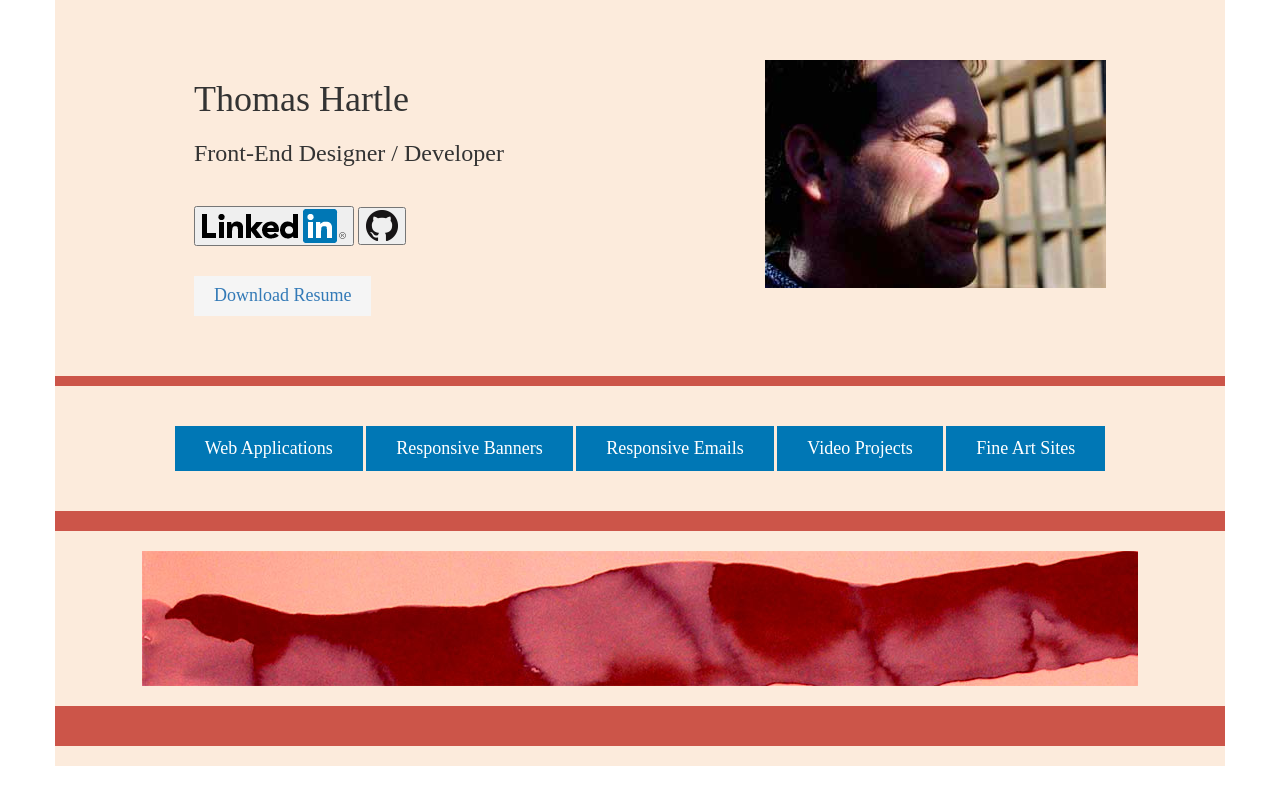
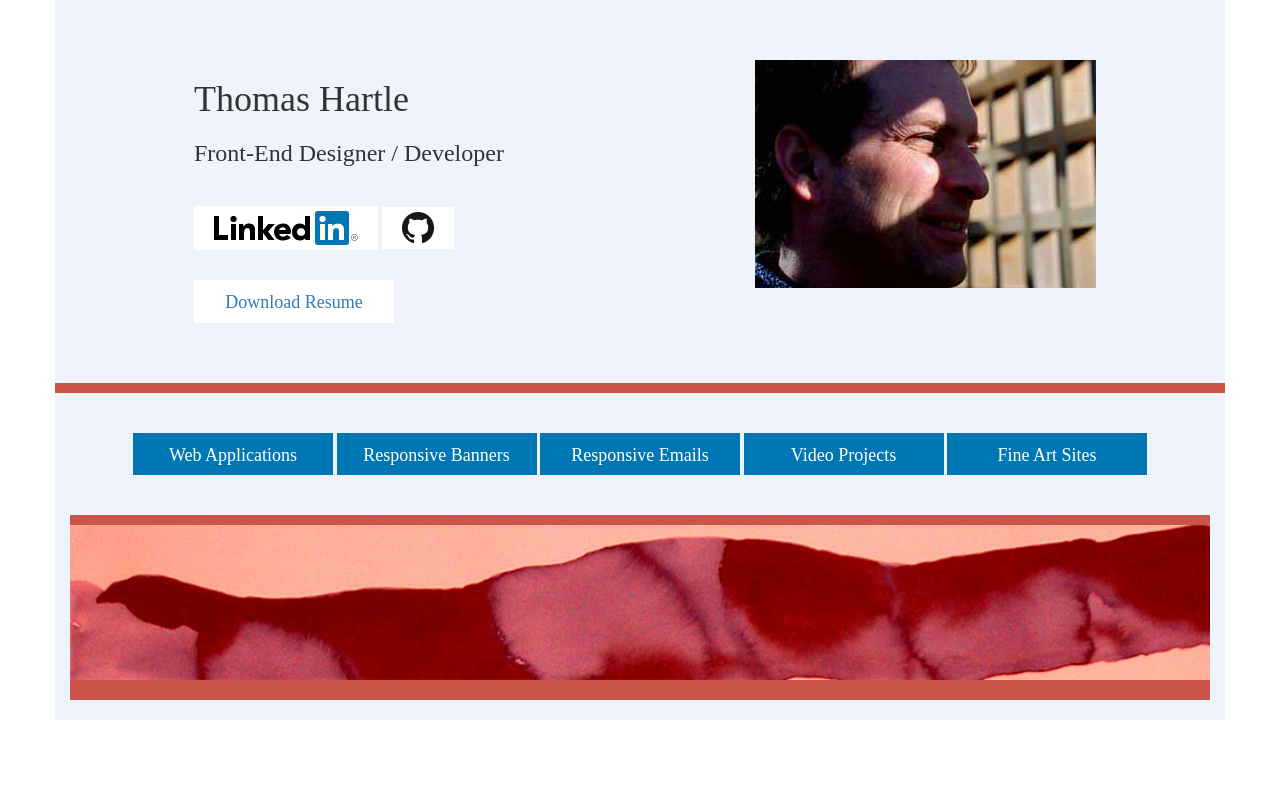
Before and after one commit to tehat/portfolio_2016, a website: page server/public/assets/views/index.html in a window 1280 px wide. Drawn offline with Linux system fonts and the light colour scheme.

Commit message:
border addjsutments

```diff
--- a/client/styles/style.css
+++ b/client/styles/style.css
@@ -1,7 +1,6 @@
 body {
-    align-content: center;
-    background-color: #f9f9f9;
-    background-size: auto;
+    padding:0px;
+    margin:0px;
 }
 
 header {
@@ -17,20 +16,34 @@ header {
 
 }
 
+@media screen and (max-height: 640px) {
+    .nav {padding-top: 15px;}
+    .nav button {font-size: 18px;}
+}
 nav {
+    width: 100%;
+    height: auto;
     align-items: center;
     position: relative;
     display: inline-block;
 }
 
-img {
-    align-content: center;
-}
 
 footer {
     align-content: center;
     border-top: 20px solid #cc5549;
     border-bottom: 40px solid #cc5549;
+}
+
+button {
+    vertical-align: baseline;
+    background-color: #e1dfcf;
+    color: white;
+    height: auto    ;
+    padding: 15px 20px 15px 20px;
+    font-size: 18px;
+    border: none;
+    cursor: pointer;
 }
 
 /*.imagebackground {*/
@@ -43,58 +56,206 @@ footer {
 /*}*/
 
 .cvs {
+    width: 200px;
+    height: auto;
+    position: relative;
+    display: inline-block;
     vertical-align: baseline;
-    background-color: whitesmoke;
-    color: white;
-    padding: 7px 20px 7px 20px;
+    background-color: #FFFFFF;
+    color: #FFFFFF;
+    padding: 10px 0px 7px 0px;
     font-size: 18px;
     border: none;
     cursor: pointer;
 }
-.button {
+/* Resume download button on hover & focus */
+.cvs:hover, .cvs:focus {
+    color: #FFFFFF;
+    background-color: #b8b8b8;
+}
+
+
+.container {
+    width: 100%;
+    height: auto;
+    background-color: #eef3fc;
+    font-family: "Adobe Hebrew";
+    background-size: contain;
+    padding: 20px 0px 20px 0px;
+}
+
+.img-container {
+    width: 100%;
+    height: auto;
+    background-color: #eef3fc;
+    font-family: "Adobe Hebrew";
+    background-size: contain;
+}
+.portrait {
+    width: 65%;
+    height: auto;
+    padding: 20px 20px 20px 20px;
+}
+.watercolor {
+    width: 100%;
+    height: auto;
+    border-top: 10px solid #cc5549;
+    border-bottom: 20px solid #cc5549;
+
+}
+
+.infoButton {
+    position: relative;
+    display: inline-block;
     vertical-align: baseline;
-    background-color: #e1dfcf;
-    color: white;
-    padding: 7px 20px 7px 20px;
+    background-color: #ffffff;
+    color: #0077b5;
+    padding: 5px 20px 5px 20px;
     font-size: 18px;
     border: none;
     cursor: pointer;
 }
 
 
-.container {
-    background-image: inherit;
-    background-color: #fcebdc;
-    font-family: "Adobe Hebrew";
-    background-size: auto;
-    padding: 20px 20px 20px 20px;
-}
 
-.btn {
-    vertical-align: baseline;
-    background-color: #e1dfcf;
-    color: white;
-    padding: 7px 20px 7px 20px;
-    font-size: 18px;
-    border: none;
-    cursor: pointer;
-}
-.btn:hover, .btn:focus {
-    background-color: #919191;
-}
-.infoButton {
-    align-items: center;
-    position: relative;
-    display: inline-block;
-}
+/*.sidenav {*/
+    /*height: 100%;*/
+    /*width: 0;*/
+    /*position: fixed;*/
+    /*z-index: 1;*/
+    /*top: 0;*/
+    /*left: 0;*/
+    /*background-color: #111;*/
+    /*overflow-x: hidden;*/
+    /*transition: 0.5s;*/
+    /*padding-top: 60px;*/
+    /*text-align:center;*/
+/*}*/
+
+/*.sidenav a {*/
+    /*padding: 8px 8px 8px 32px;*/
+    /*text-decoration: none;*/
+    /*font-size: 25px;*/
+    /*color: #818181;*/
+    /*display: block;*/
+    /*transition: 0.3s*/
+
+/*}*/
+
+/*.sidenav a:hover{*/
+    /*color: #f1f1f1;*/
+/*}*/
+
+/*.closebtn {*/
+    /*position: absolute;*/
+    /*top: 0;*/
+    /*right: 25px;*/
+    /*font-size: 36px !important;*/
+    /*margin-left: 50px;*/
+/*}*/
+
+
+
+
+
+
+
+/*@media only screen and (max-width: 40em) !*640*! {*/
+
+    /*#nav*/
+    /*{*/
+        /*position: relative;*/
+    /*}*/
+    /*#nav > a*/
+    /*{*/
+    /*}*/
+    /*#nav:not( :target ) > a:first-of-type,*/
+    /*#nav:target > a:last-of-type*/
+    /*{*/
+        /*display: block;*/
+    /*}*/
+
+    /*!* first level *!*/
+
+    /*#nav > ul*/
+    /*{*/
+        /*height: auto;*/
+        /*display: none;*/
+        /*position: absolute;*/
+        /*left: 0;*/
+        /*right: 0;*/
+    /*}*/
+    /*#nav:target > ul*/
+    /*{*/
+        /*display: block;*/
+    /*}*/
+    /*#nav > ul > li*/
+    /*{*/
+        /*width: 100%;*/
+        /*float: none;*/
+    /*}*/
+
+    /*!* second level *!*/
+
+    /*#nav li ul*/
+    /*{*/
+        /*position: static;*/
+    /*}*/
+
+/*}*/
+
+/*#nav {*/
+    /*!* container *!*/
+    /*position: relative;*/
+/*}*/
+
+/*#nav > a {*/
+    /*color: #FFFFFF;*/
+    /*display: block;*/
+/*}*/
+
+/*#nav li {*/
+    /*position: relative;*/
+/*}*/
+
+/*!* first level *!*/
+
+/*#nav > ul {*/
+    /*height: 3.75em;*/
+/*}*/
+
+/*#nav > ul > li {*/
+    /*width: 25%;*/
+    /*height: 100%;*/
+    /*font-size: 1.5em;*/
+    /*line-height: 2.5em;*/
+    /*text-align: center;*/
+    /*float: left;*/
+/*}*/
+
+/*!* second level *!*/
+
+/*#nav li ul {*/
+    /*display: none;*/
+    /*position: absolute;*/
+    /*top: 100%;*/
+/*}*/
+
+/*#nav li:hover ul {*/
+    /*display: block;*/
+/*}*/
+
+
 /* Dropdown Button */
 .dropbtn {
+    width: 200px;
+    height: auto;
     position: relative;
-    display: inline-block;
+    display: inherit;
     vertical-align: baseline;
     background-color: #0077b5;
     color: #FFFFFF;
-    padding: 10px 30px 10px 30px;
+    padding: 10px 0px 7px 0px;
     font-size: 18px;
     border: none;
     cursor: pointer;
@@ -103,15 +264,16 @@ footer {
 /* Dropdown button on hover & focus */
 .dropbtn:hover, .dropbtn:focus {
     color: #0077b5;
-    background-color: #b8b8b8;
+    background-color: #c7d7e5;
 }
 
 /* The container <div> - needed to position the dropdown content */
 .dropdown {
+    width: 200px;
     position: relative;
     display: inline-block;
     vertical-align: baseline;
-    background-color: #abb4bc;
+    background-color: #ef957e;
     color: white;
     font-size: 18px;
     border: none;
@@ -122,24 +284,24 @@ footer {
 .dropdown-content {
     display: none;
     position: absolute;
-    background-color: #f9f9f9;
-    min-width: 160px;
+    color: #FFFFFF;
+    background-color: rgba(89, 0, 0, 0.82);
+    width: 200px;
     box-shadow: 0px 8px 40px 0px rgba(0,0,0,0.2);
 }
 
 /* Links inside the dropdown */
 .dropdown-content a {
-    color: black;
+    color: #FFFFFF;
     padding: 12px 16px;
     text-decoration: none;
-    display: block;
+    display: inline-block;
 }
 
 /* Change color of dropdown links on hover */
 .dropdown-content a:hover {
     color: #ffffff;
-    background-color: rgba(204, 85, 73, 0.82);
-}
+    background-color: #ef957e;}
 
 /* Show the dropdown menu (use JS to add this class to the .dropdown-content container when the user clicks on the dropdown button) */
 .show {display:block;}
--- a/server/public/assets/scripts/app.min.js
+++ b/server/public/assets/scripts/app.min.js
@@ -1,2 +1,2 @@
-/*! personal_page_2016 2016-05-02 */
+/*! personal_page_2016 2016-05-16 */
 function webApplications(){document.getElementById("appDropdown").classList.toggle("show")}function responsiveBanner(){document.getElementById("bannerDropdown").classList.toggle("show")}function responsiveEmail(){document.getElementById("emailDropdown").classList.toggle("show")}function videoLink(){document.getElementById("videoDropdown").classList.toggle("show")}function artLink(){document.getElementById("artDropdown").classList.toggle("show")}window.onclick=function(a){if(!a.target.matches(".dropbtn")){var b,c=document.getElementsByClassName("dropdown-content");for(b=0;b<c.length;b++){var d=c[b];d.classList.contains("show")&&d.classList.remove("show")}}};
--- a/server/public/assets/styles/style.css
+++ b/server/public/assets/styles/style.css
@@ -1,7 +1,6 @@
 body {
-    align-content: center;
-    background-color: #f9f9f9;
-    background-size: auto;
+    padding:0px;
+    margin:0px;
 }
 
 header {
@@ -17,20 +16,34 @@ header {
 
 }
 
+@media screen and (max-height: 640px) {
+    .nav {padding-top: 15px;}
+    .nav button {font-size: 18px;}
+}
 nav {
+    width: 100%;
+    height: auto;
     align-items: center;
     position: relative;
     display: inline-block;
 }
 
-img {
-    align-content: center;
-}
 
 footer {
     align-content: center;
     border-top: 20px solid #cc5549;
     border-bottom: 40px solid #cc5549;
+}
+
+button {
+    vertical-align: baseline;
+    background-color: #e1dfcf;
+    color: white;
+    height: auto    ;
+    padding: 15px 20px 15px 20px;
+    font-size: 18px;
+    border: none;
+    cursor: pointer;
 }
 
 /*.imagebackground {*/
@@ -43,58 +56,206 @@ footer {
 /*}*/
 
 .cvs {
+    width: 200px;
+    height: auto;
+    position: relative;
+    display: inline-block;
     vertical-align: baseline;
-    background-color: whitesmoke;
-    color: white;
-    padding: 7px 20px 7px 20px;
+    background-color: #FFFFFF;
+    color: #FFFFFF;
+    padding: 10px 0px 7px 0px;
     font-size: 18px;
     border: none;
     cursor: pointer;
 }
-.button {
+/* Resume download button on hover & focus */
+.cvs:hover, .cvs:focus {
+    color: #FFFFFF;
+    background-color: #b8b8b8;
+}
+
+
+.container {
+    width: 100%;
+    height: auto;
+    background-color: #eef3fc;
+    font-family: "Adobe Hebrew";
+    background-size: contain;
+    padding: 20px 0px 20px 0px;
+}
+
+.img-container {
+    width: 100%;
+    height: auto;
+    background-color: #eef3fc;
+    font-family: "Adobe Hebrew";
+    background-size: contain;
+}
+.portrait {
+    width: 65%;
+    height: auto;
+    padding: 20px 20px 20px 20px;
+}
+.watercolor {
+    width: 100%;
+    height: auto;
+    border-top: 10px solid #cc5549;
+    border-bottom: 20px solid #cc5549;
+
+}
+
+.infoButton {
+    position: relative;
+    display: inline-block;
     vertical-align: baseline;
-    background-color: #e1dfcf;
-    color: white;
-    padding: 7px 20px 7px 20px;
+    background-color: #ffffff;
+    color: #0077b5;
+    padding: 5px 20px 5px 20px;
     font-size: 18px;
     border: none;
     cursor: pointer;
 }
 
 
-.container {
-    background-image: inherit;
-    background-color: #fcebdc;
-    font-family: "Adobe Hebrew";
-    background-size: auto;
-    padding: 20px 20px 20px 20px;
-}
 
-.btn {
-    vertical-align: baseline;
-    background-color: #e1dfcf;
-    color: white;
-    padding: 7px 20px 7px 20px;
-    font-size: 18px;
-    border: none;
-    cursor: pointer;
-}
-.btn:hover, .btn:focus {
-    background-color: #919191;
-}
-.infoButton {
-    align-items: center;
-    position: relative;
-    display: inline-block;
-}
+/*.sidenav {*/
+    /*height: 100%;*/
+    /*width: 0;*/
+    /*position: fixed;*/
+    /*z-index: 1;*/
+    /*top: 0;*/
+    /*left: 0;*/
+    /*background-color: #111;*/
+    /*overflow-x: hidden;*/
+    /*transition: 0.5s;*/
+    /*padding-top: 60px;*/
+    /*text-align:center;*/
+/*}*/
+
+/*.sidenav a {*/
+    /*padding: 8px 8px 8px 32px;*/
+    /*text-decoration: none;*/
+    /*font-size: 25px;*/
+    /*color: #818181;*/
+    /*display: block;*/
+    /*transition: 0.3s*/
+
+/*}*/
+
+/*.sidenav a:hover{*/
+    /*color: #f1f1f1;*/
+/*}*/
+
+/*.closebtn {*/
+    /*position: absolute;*/
+    /*top: 0;*/
+    /*right: 25px;*/
+    /*font-size: 36px !important;*/
+    /*margin-left: 50px;*/
+/*}*/
+
+
+
+
+
+
+
+/*@media only screen and (max-width: 40em) !*640*! {*/
+
+    /*#nav*/
+    /*{*/
+        /*position: relative;*/
+    /*}*/
+    /*#nav > a*/
+    /*{*/
+    /*}*/
+    /*#nav:not( :target ) > a:first-of-type,*/
+    /*#nav:target > a:last-of-type*/
+    /*{*/
+        /*display: block;*/
+    /*}*/
+
+    /*!* first level *!*/
+
+    /*#nav > ul*/
+    /*{*/
+        /*height: auto;*/
+        /*display: none;*/
+        /*position: absolute;*/
+        /*left: 0;*/
+        /*right: 0;*/
+    /*}*/
+    /*#nav:target > ul*/
+    /*{*/
+        /*display: block;*/
+    /*}*/
+    /*#nav > ul > li*/
+    /*{*/
+        /*width: 100%;*/
+        /*float: none;*/
+    /*}*/
+
+    /*!* second level *!*/
+
+    /*#nav li ul*/
+    /*{*/
+        /*position: static;*/
+    /*}*/
+
+/*}*/
+
+/*#nav {*/
+    /*!* container *!*/
+    /*position: relative;*/
+/*}*/
+
+/*#nav > a {*/
+    /*color: #FFFFFF;*/
+    /*display: block;*/
+/*}*/
+
+/*#nav li {*/
+    /*position: relative;*/
+/*}*/
+
+/*!* first level *!*/
+
+/*#nav > ul {*/
+    /*height: 3.75em;*/
+/*}*/
+
+/*#nav > ul > li {*/
+    /*width: 25%;*/
+    /*height: 100%;*/
+    /*font-size: 1.5em;*/
+    /*line-height: 2.5em;*/
+    /*text-align: center;*/
+    /*float: left;*/
+/*}*/
+
+/*!* second level *!*/
+
+/*#nav li ul {*/
+    /*display: none;*/
+    /*position: absolute;*/
+    /*top: 100%;*/
+/*}*/
+
+/*#nav li:hover ul {*/
+    /*display: block;*/
+/*}*/
+
+
 /* Dropdown Button */
 .dropbtn {
+    width: 200px;
+    height: auto;
     position: relative;
-    display: inline-block;
+    display: inherit;
     vertical-align: baseline;
     background-color: #0077b5;
     color: #FFFFFF;
-    padding: 10px 30px 10px 30px;
+    padding: 10px 0px 7px 0px;
     font-size: 18px;
     border: none;
     cursor: pointer;
@@ -103,15 +264,16 @@ footer {
 /* Dropdown button on hover & focus */
 .dropbtn:hover, .dropbtn:focus {
     color: #0077b5;
-    background-color: #b8b8b8;
+    background-color: #c7d7e5;
 }
 
 /* The container <div> - needed to position the dropdown content */
 .dropdown {
+    width: 200px;
     position: relative;
     display: inline-block;
     vertical-align: baseline;
-    background-color: #abb4bc;
+    background-color: #ef957e;
     color: white;
     font-size: 18px;
     border: none;
@@ -122,24 +284,24 @@ footer {
 .dropdown-content {
     display: none;
     position: absolute;
-    background-color: #f9f9f9;
-    min-width: 160px;
+    color: #FFFFFF;
+    background-color: rgba(89, 0, 0, 0.82);
+    width: 200px;
     box-shadow: 0px 8px 40px 0px rgba(0,0,0,0.2);
 }
 
 /* Links inside the dropdown */
 .dropdown-content a {
-    color: black;
+    color: #FFFFFF;
     padding: 12px 16px;
     text-decoration: none;
-    display: block;
+    display: inline-block;
 }
 
 /* Change color of dropdown links on hover */
 .dropdown-content a:hover {
     color: #ffffff;
-    background-color: rgba(204, 85, 73, 0.82);
-}
+    background-color: #ef957e;}
 
 /* Show the dropdown menu (use JS to add this class to the .dropdown-content container when the user clicks on the dropdown button) */
 .show {display:block;}
--- a/server/public/assets/views/index.html
+++ b/server/public/assets/views/index.html
@@ -43,21 +43,20 @@
                 </div>
             </div>
 
-            <div class="container col-md-6"align="center" style="padding: 20px 0px 20px 20px">
+            <div class="portrait col-md-6" align="center">
                 <a><img src="/assets/styles/closeup_sm.jpg"></a>
             </div>
 
         </header>
     </div>
-
-        <div class="container">
+        <div class="container" align="center">
             <nav class="nav" align="center">
                 <div class="dropdown">
                     <button onclick="webApplications()" class="dropbtn">Web Applications</button>
                     <div id="appDropdown" class="dropdown-content">
-                        <a href="#">Site 1</a>
-                        <a href="#">Site 2</a>
-                        <a href="#">Site 3</a>
+                        <a href="#">to be launched</a>
+                        <a href="#">off line</a>
+                        <a href="#">in development</a>
                     </div>
                 </div>
 
@@ -94,14 +93,14 @@
                     </div>
                 </div>
 
+            </nav>
 
-            </nav>
         </div>
     <div class="container" align="center">
-        <footer class="container row">
-            <a><img src="/assets/images/footerimage.jpg"></a>
-        </footer>
+        <div class="img-container" align="center">
+            <a><img class="watercolor" src="/assets/images/footerimage.jpg"></a>
+        </div>
+    </div>
 
-    </div>
 </body>
 </html>
```
Also changed, not shown: client/views/index.html (+10 -11 lines).
